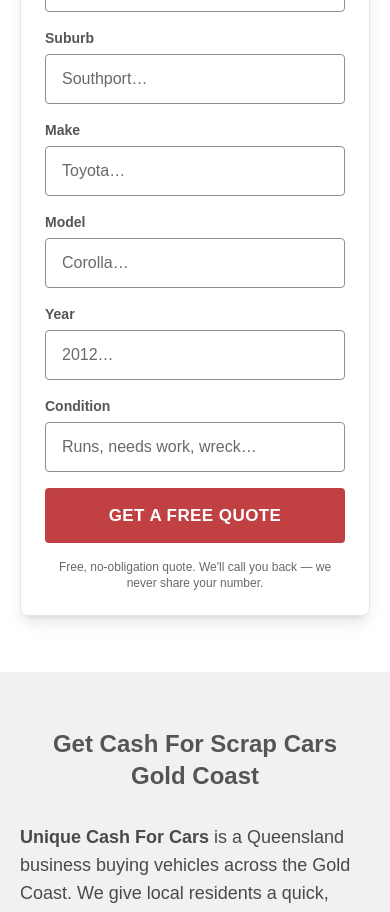
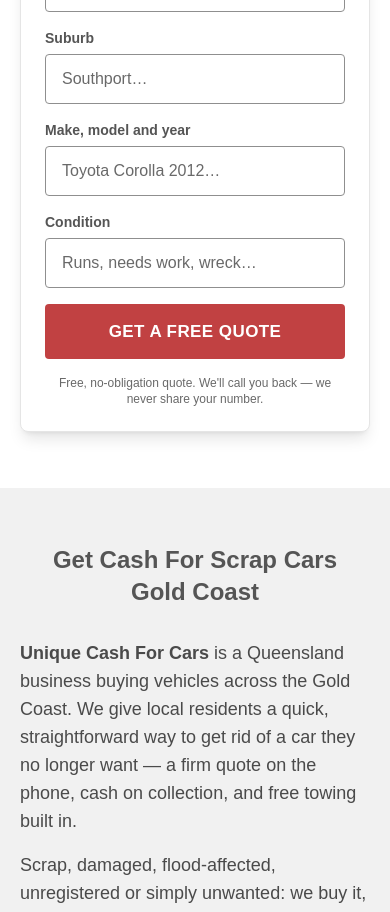
Before and after one commit to mehdiamiry40/unique-cash-for-cars, a Next.js app: page / in a window 390 px wide. Shown: the part 1080-1992 px from the top of the page. Built offline with nearby package versions, Linux system fonts and the light colour scheme; no server answers; a web font is replaced by a local one.

Commit message:
Merge make, model and year back into one quote field
Restore a single Make, model and year input while keeping name and phone
full-width and fuel/email removed.

Co-authored-by: Mehdi Emir <mehdi.emir@student.uq.edu.au>

```diff
--- a/src/app/api/quote/route.ts
+++ b/src/app/api/quote/route.ts
@@ -18,10 +18,6 @@ type QuotePayload = {
   name?: string;
   phone?: string;
   suburb?: string;
-  make?: string;
-  model?: string;
-  year?: string;
-  /** Legacy combined field — still accepted if a client sends it. */
   vehicle?: string;
   expectedPrice?: string;
   condition?: string;
@@ -201,15 +197,6 @@ export async function POST(request: Request) {
     return json({ error: "Please enter a valid phone number." }, 400);
   }
 
-  const make = text(body.make, 60);
-  const model = text(body.model, 80);
-  const year = text(body.year, 4);
-  // Prefer the split fields from the public form; fall back to a legacy
-  // combined `vehicle` string if an older client still sends one.
-  const vehicle =
-    [year, make, model].filter(Boolean).join(" ").trim() ||
-    text(body.vehicle, 160) ||
-    "—";
   const leadId = crypto.randomUUID();
 
   const lead = {
@@ -217,10 +204,7 @@ export async function POST(request: Request) {
     name,
     phone,
     suburb: text(body.suburb, 120) || "—",
-    make: make || "—",
-    model: model || "—",
-    year: year || "—",
-    vehicle,
+    vehicle: text(body.vehicle, 160) || "—",
     // Kept for older clients / CRM mappings; the public form no longer asks.
     expectedPrice: text(body.expectedPrice, 60) || "—",
     condition: text(body.condition, 500) || "—",
--- a/src/components/QuoteForm.tsx
+++ b/src/components/QuoteForm.tsx
@@ -152,42 +152,14 @@ export function QuoteForm({ id = "quote" }: { id?: string }) {
         </div>
 
         <div>
-          <label htmlFor="q-make" className={labelClass}>
-            Make
+          <label htmlFor="q-vehicle" className={labelClass}>
+            Make, model and year
           </label>
           <input
-            id="q-make"
-            name="make"
+            id="q-vehicle"
+            name="vehicle"
             autoComplete="off"
-            placeholder="Toyota…"
-            className={inputClass}
-          />
-        </div>
-
-        <div>
-          <label htmlFor="q-model" className={labelClass}>
-            Model
-          </label>
-          <input
-            id="q-model"
-            name="model"
-            autoComplete="off"
-            placeholder="Corolla…"
-            className={inputClass}
-          />
-        </div>
-
-        <div>
-          <label htmlFor="q-year" className={labelClass}>
-            Year
-          </label>
-          <input
-            id="q-year"
-            name="year"
-            inputMode="numeric"
-            autoComplete="off"
-            maxLength={4}
-            placeholder="2012…"
+            placeholder="Toyota Corolla 2012…"
             className={inputClass}
           />
         </div>
```
Also changed, not shown: 1 other file (tests, documents, lock files or other folders).
